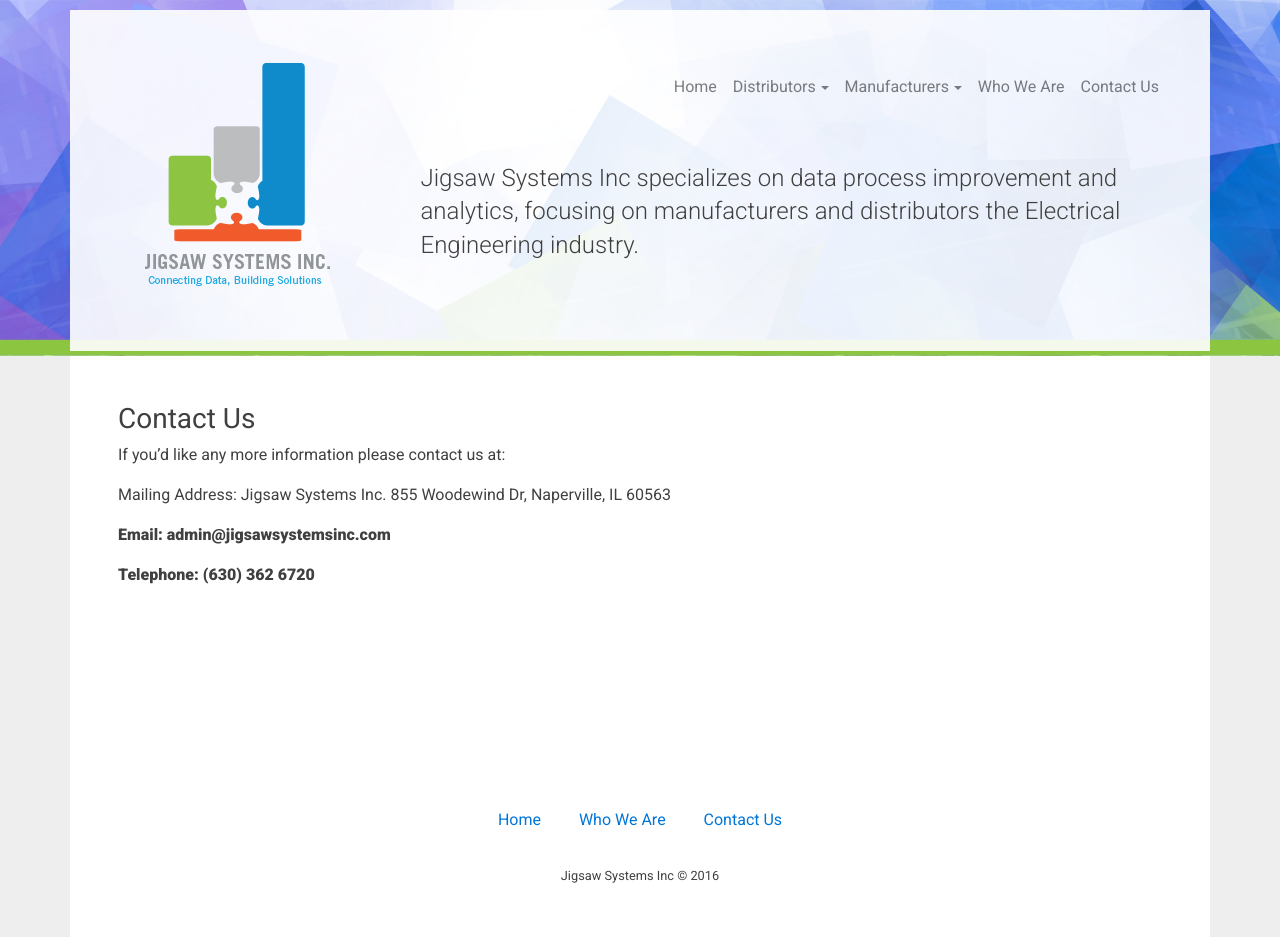
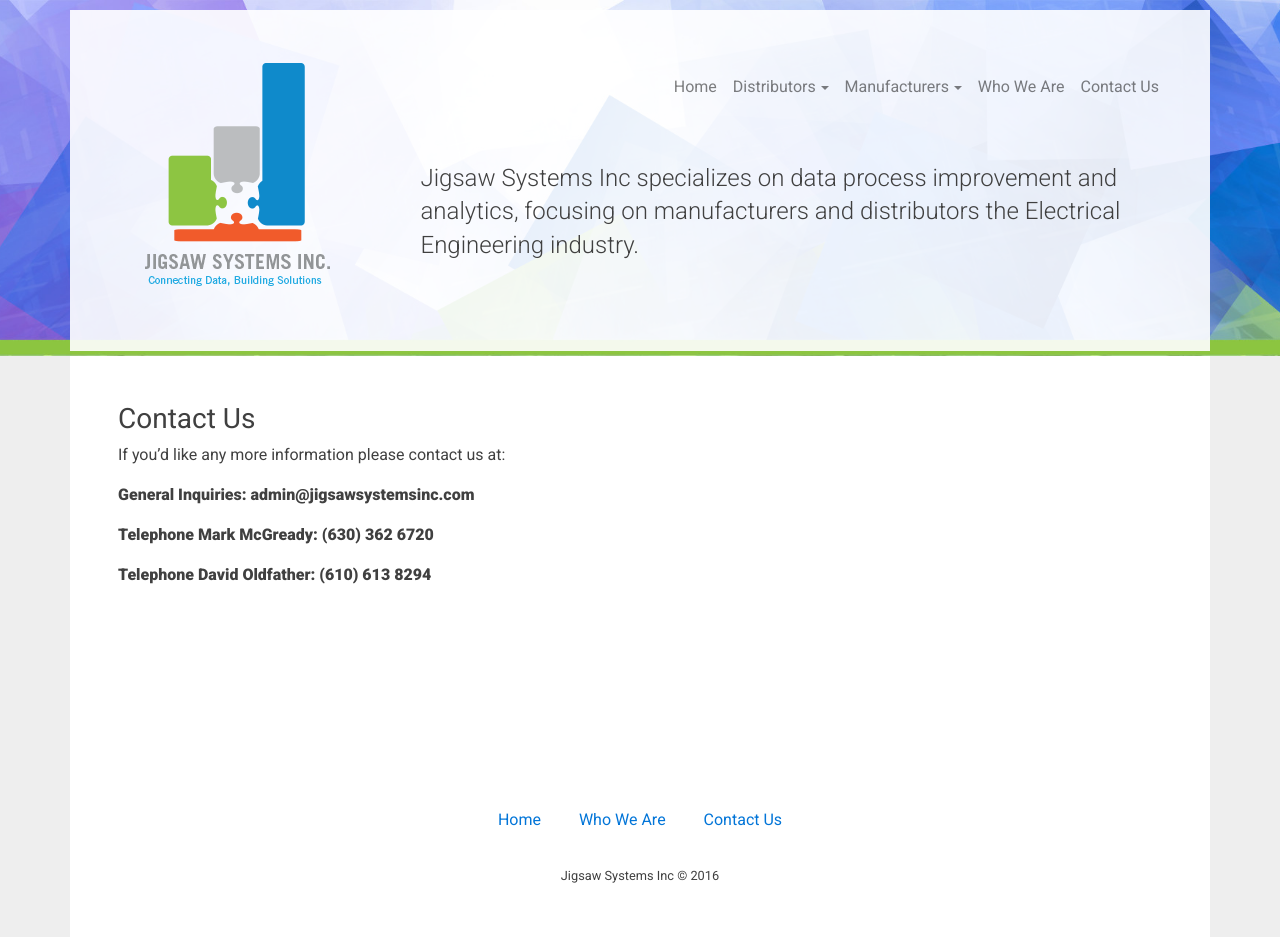
Before and after one commit to Codefully/jigsaw-redo, a Jekyll site: the page built from pages/contact-us.md, in a window 1280 px wide. Built offline with Jekyll 4.4.1, drawn with Linux system fonts in a browser that asks for light colours; nearby versions of some CDN libraries.

Commit message:
Updated Contact Us

```diff
--- a/pages/contact-us.md
+++ b/pages/contact-us.md
@@ -8,9 +8,8 @@ layout: page
 
 If you’d like any more information please contact us at:
 
-Mailing Address: Jigsaw Systems Inc.
-855 Woodewind Dr, Naperville, IL 60563
+**General Inquiries: admin@jigsawsystemsinc.com**
 
-**Email: admin@jigsawsystemsinc.com**
+**Telephone Mark McGready: (630) 362 6720**
 
-**Telephone: (630) 362 6720**
+**Telephone David Oldfather: (610) 613 8294**
```
